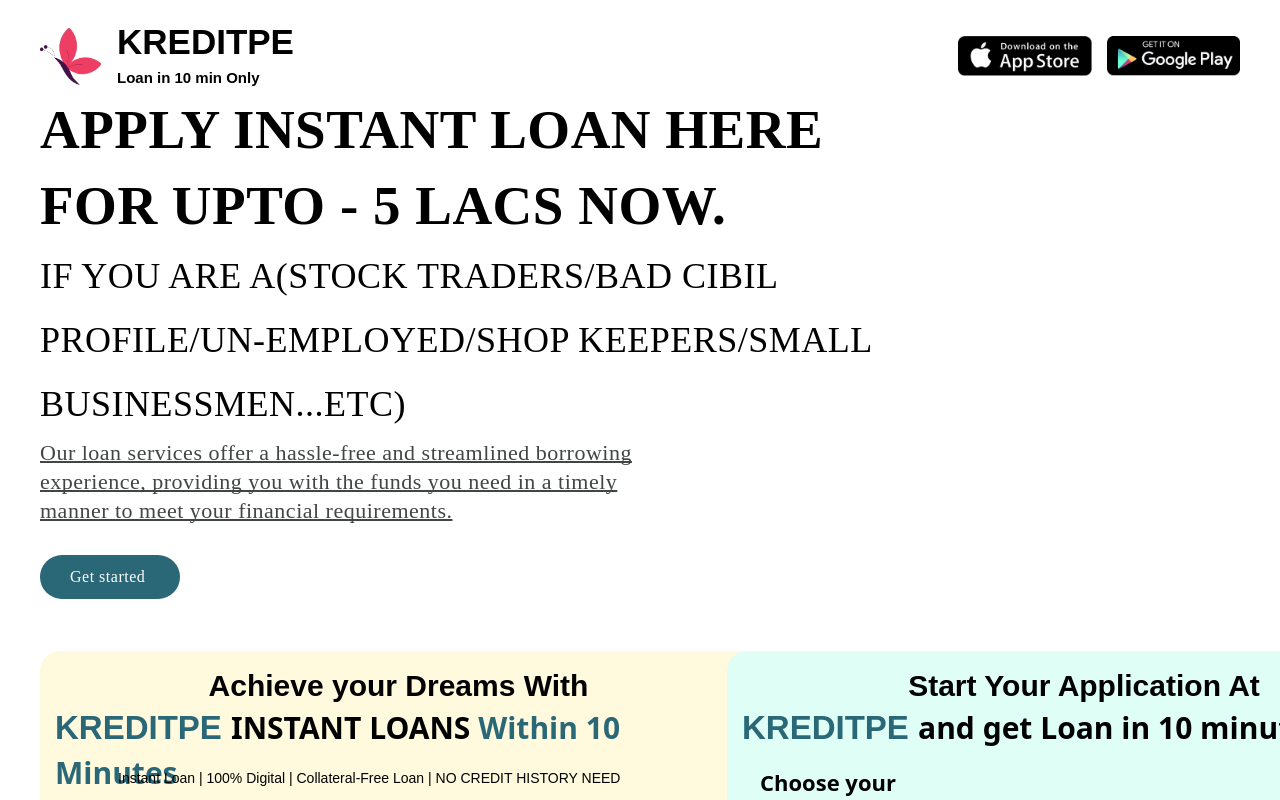
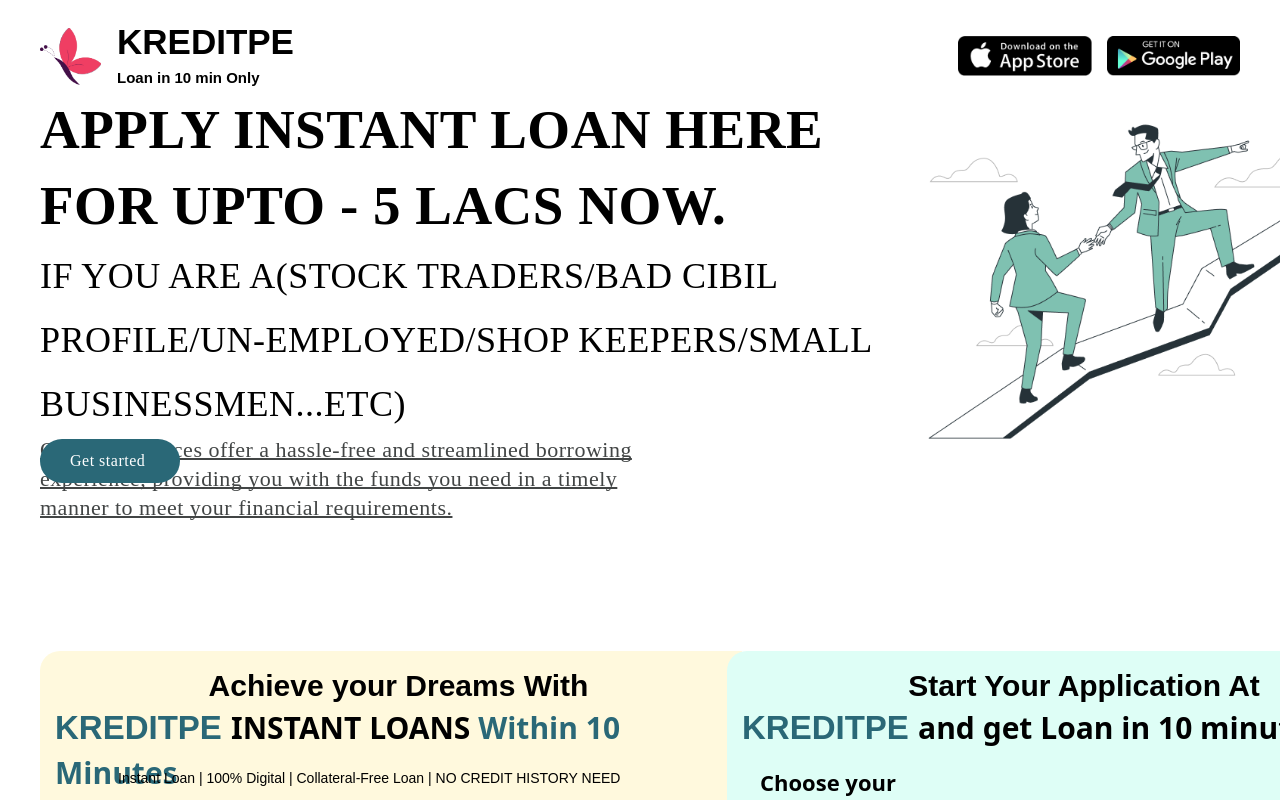
Before and after one commit to Vijaysharmagpj/Client_Project, a React (Create React App) app: page / in a window 1280 px wide. Shown: the top 800 px of the page. Built offline with nearby package versions, Linux system fonts and the light colour scheme.

Commit message:
dashboard commit

```diff
--- a/src/Component/Dashboard.css
+++ b/src/Component/Dashboard.css
@@ -6,8 +6,10 @@
 }
 
 .dashboard-content {
-  width: 826px;
+  /* width: 826px; */
   /* height: 549px; */
+  display: flex;
+  align-items: flex-end;
   gap: 24px;
   top: 18px;
 }
@@ -32,6 +34,11 @@
 .dashboard-header {
   width: 844px;
   height: 347px;
+  flex: 3.5;
+}
+
+.image-dashboard{
+  flex: 2;
 }
 
 .header-title {
--- a/src/Component/Dashboard.jsx
+++ b/src/Component/Dashboard.jsx
@@ -1,5 +1,7 @@
 import React from "react";
 import "./Dashboard.css";
+import images from "../assets/index"
+
 
 const Dashboard = () => {
   return (
@@ -16,15 +18,19 @@
             (STOCK TRADERS/BAD CIBIL PROFILE/UN-EMPLOYED/SHOP KEEPERS/SMALL
             BUSINESSMEN...ETC)
           </span>
-        </div>
-      </div>
-      <div className="loan-services">
+          <div className="loan-services">
         <p className="services-description">
           Our loan services offer a hassle-free and streamlined borrowing
           experience, providing you with the funds you need in a timely manner
           to meet your financial requirements.
         </p>
       </div>
+        </div>
+        <div className="image-dashboard">
+          <img src={images.bro} alt="images"/>
+        </div>
+      </div>
+
       <button className="getstart">Get started</button>
     </div>
   );
```
Also changed, not shown: src/assets/index.js (+26 -25 lines).
